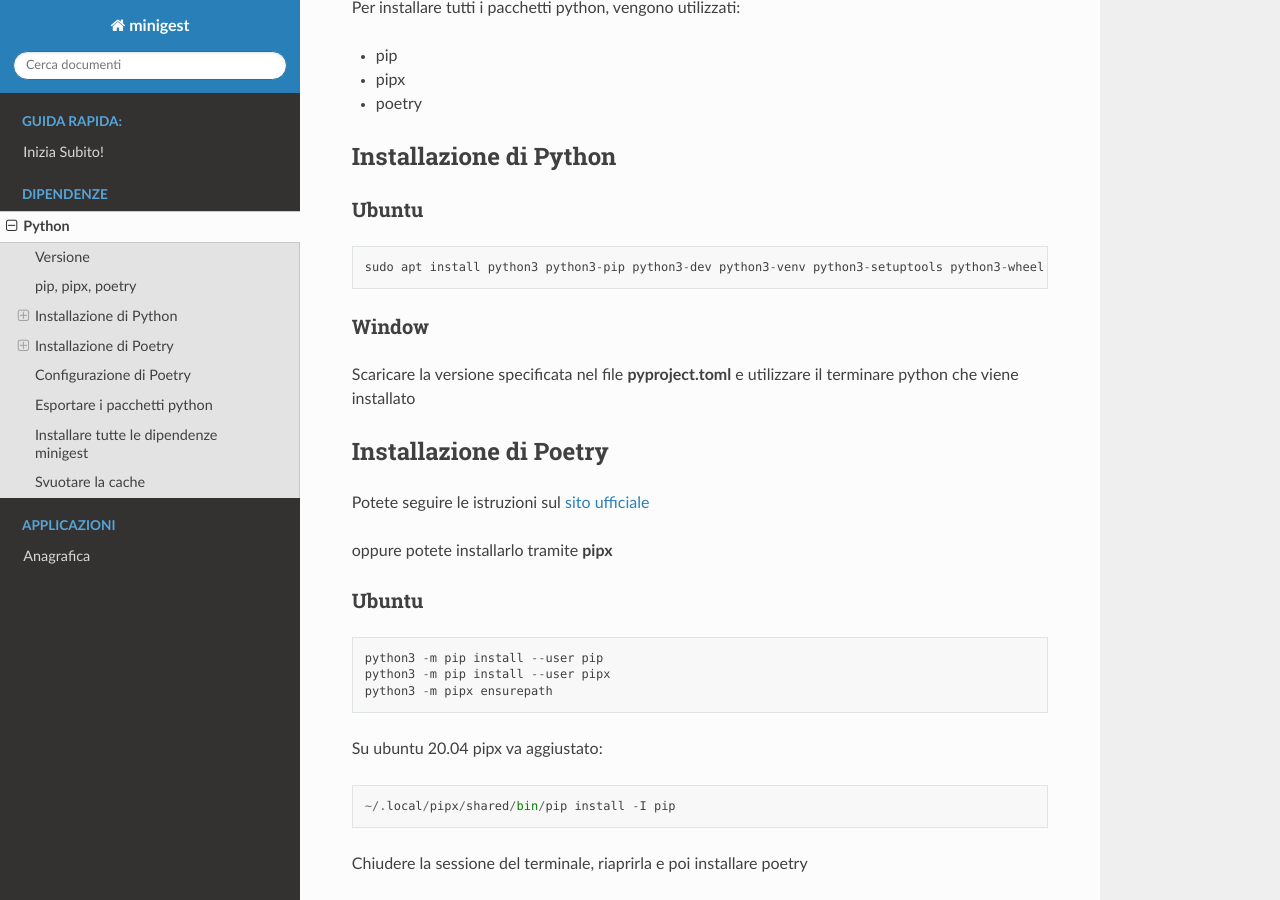
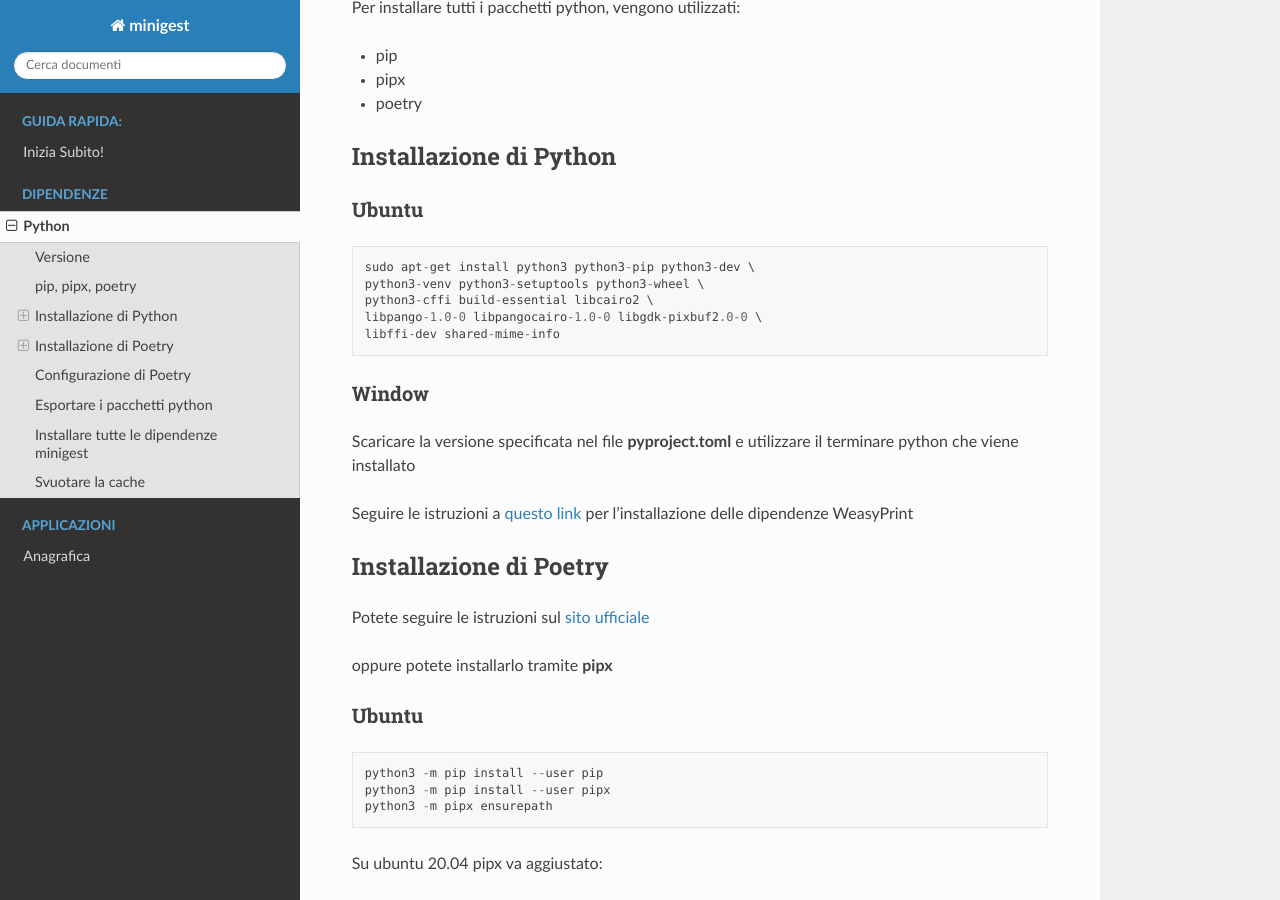
Before and after one commit to dcdeiv/minigest, a Sphinx documentation site: the page built from docs/dipendenze/python.rst, in a window 1280 px wide and 900 px high, scrolled down 396 px. Built offline with Sphinx 7.4.7 and the Read the Docs theme 2.0.0, drawn with Linux system fonts in a browser that asks for light colours.

Commit message:
docs(python): aggiorna le dipendenze python

```diff
--- a/docs/dipendenze/python.rst
+++ b/docs/dipendenze/python.rst
@@ -26,13 +26,19 @@ Ubuntu
 
 ::
 
-    sudo apt install python3 python3-pip python3-dev python3-venv python3-setuptools python3-wheel
+    sudo apt-get install python3 python3-pip python3-dev \
+    python3-venv python3-setuptools python3-wheel \
+    python3-cffi build-essential libcairo2 \
+    libpango-1.0-0 libpangocairo-1.0-0 libgdk-pixbuf2.0-0 \
+    libffi-dev shared-mime-info
 
 Window
 ------
 
 Scaricare la versione specificata nel file **pyproject.toml** e
 utilizzare il terminare python che viene installato
+
+Seguire le istruzioni a `questo link <https://weasyprint.readthedocs.io/en/latest/install.html#windows>`_ per l'installazione delle dipendenze WeasyPrint
 
 Installazione di Poetry
 ***********************
```
